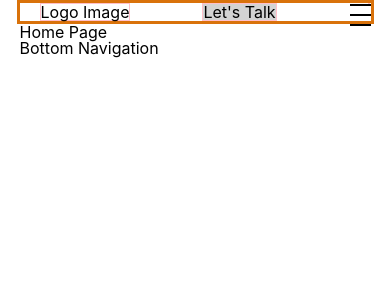
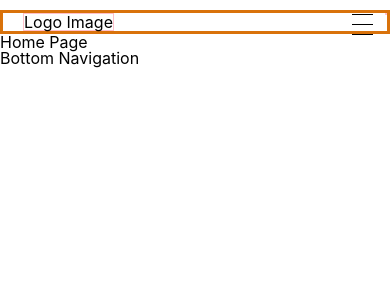
Before and after one commit to dlord-20/dlord-20.github.io, a React (Create React App) app: page / in a window 390 px wide. Shown: the top 300 px of the page. Built offline with nearby package versions, Linux system fonts and the light colour scheme.

Commit message:
Fixed the mobile spacing issues with the menu and overall structure. Things are starting to take shape

```diff
--- a/src/components/topNav.js
+++ b/src/components/topNav.js
@@ -30,14 +30,14 @@ export default function TopNav() {
             <div className="nav-item nav-desktop">
                 {getNav()}
             </div>
-            <div className="nav-item">
+            <div className="nav-item nav-button">
                 {getButton()}
             </div>
             <div className="nav-item nav-mobile">
                 <input type="checkbox" className="toggler"></input>
                 <div className="hamburger"><div></div></div>
                 <div className="menu">
-                    <div>
+                    <div className="menu-container">
                         {getNav()}
                         {getButton()}
                     </div>
--- a/src/index.css
+++ b/src/index.css
@@ -80,6 +80,7 @@ code {
   align-items: flex-start;
   max-width: 90%;
   border: 3px solid var(--derek);
+  margin-top: .6rem;
 }
 
 .navigation > :first-child {
@@ -109,12 +110,12 @@ code {
 }
 
 .nav-item * {
-  margin: 0 !important;
-  padding: 0 !important;
+  margin: 0;
+  padding: 0;
 }
 
 .bottom-navigation {
-  width: 90%;
+  max-width: 90%;
   margin: auto;
 }
 
@@ -141,11 +142,39 @@ code {
 }
 
 /* ----------------- Mobile Size ----------------- */
+/* ----------------- Mobile Size ----------------- */
+/* ----------------- Mobile Size ----------------- */
 
-@media only screen and (max-width: 600px) {
+
+@media only screen and (max-width: 700px) {
+
+  /* ----------------- Mobile Size - Overall Website Structure ----------------- */
+  .container {
+    max-width: 100%;
+  }
+
+
+
+
+  /* ----------------- Mobile Size - Navigation ----------------- */
+
+  .navigation, .bottom-navigation {
+    max-width: 100%;
+  }
 
   .nav-desktop, .nav-button {
     display: none;
+  }
+
+  .nav-item nav {
+    gap: 0;
+    align-items: center;
+  }
+
+  .nav-item nav a {
+    display: flex;
+    align-items: center;
+    padding-left: .5rem !important;
   }
 
   .nav-mobile {
@@ -167,38 +196,15 @@ code {
     align-items: flex-start;
 }
 
-/* .background-exit {
-    display: block;
-    position: absolute;
-    width: 100%;
-    height: 100%;
-    background: black;
-    left: 0;
-    opacity: .2;
-    z-index: 1;
-} */
-
-
-
-
-/* Helper code for hamburger menu */
-/* --------------------------------------------------------- */
-
-*{
-    margin: 0;
-    padding: 0;
-}
-
-
 
 .toggler{
 /* ALWAYS KEEPING THE TOGGLER OR THE CHECKBOX ON TOP OF EVERYTHING :  */
     z-index:4;
     height: 50px;
-    width: 50px;
+    width: 55px;
     position: absolute;
     top: 0;
-    right: 5%;
+    right: 0;
     cursor: pointer;
     opacity: 0;
 }
@@ -206,7 +212,7 @@ code {
 .hamburger{
     position: absolute;
     top: 0;
-    right: 3%;
+    right: 0;
     height: 30px;
     width: 35px;
     padding: 0.6rem;
@@ -286,6 +292,7 @@ TOP AT -10PX ABOVE THE MIDDLE ONE AND BOTTOM ONE IS 10PX BELOW THE MIDDLE: */
     width: 0%;
     height: 100vh;
     right: 0;
+    top: 0;
 
 /* APPLYING TRANSITION TO THE MENU :  */
 
@@ -301,6 +308,13 @@ TOP AT -10PX ABOVE THE MIDDLE ONE AND BOTTOM ONE IS 10PX BELOW THE MIDDLE: */
 
 /* STYLING THE LIST :  */
 
+.menu-container {
+  height: 100%;
+  display: flex;
+  flex-direction: column;
+  justify-content: space-between;
+}
+
 .menu >  div > nav {
     display: flex;
     flex-direction: column;
@@ -310,10 +324,6 @@ TOP AT -10PX ABOVE THE MIDDLE ONE AND BOTTOM ONE IS 10PX BELOW THE MIDDLE: */
 /* HIDDEN INITIALLY  :  */
 
     visibility: hidden;
-}
-
-.menu > div > nav:first-child {
-    padding-top: 50px;
 }
 
 .menu > div > nav {
@@ -326,7 +336,7 @@ TOP AT -10PX ABOVE THE MIDDLE ONE AND BOTTOM ONE IS 10PX BELOW THE MIDDLE: */
     text-decoration: none;
     font-size: 1rem;
     font-family: 'Segoe UI', Tahoma, Geneva, Verdana, sans-serif;
-    padding: 1rem;
+    /* padding: 1rem; */
     margin-right: 2rem;
     width: 100%;
     text-align: left;
@@ -341,6 +351,18 @@ TOP AT -10PX ABOVE THE MIDDLE ONE AND BOTTOM ONE IS 10PX BELOW THE MIDDLE: */
     visibility: visible;
 }
 
+.toggler:checked ~ .menu > div > nav > a > div {
+  /* padding: 1rem; */
+}
+
+
+.toggler:checked ~ .menu > div > nav > a {
+  border-left: 4px solid gray;
+  width: 100%;
+  min-height: 3rem;
+}
+
+
 .toggler:checked ~ .menu > div > nav > a:hover{
     color: darkblue;
     text-decoration: underline;
@@ -349,7 +371,6 @@ TOP AT -10PX ABOVE THE MIDDLE ONE AND BOTTOM ONE IS 10PX BELOW THE MIDDLE: */
 }
 
 
-
 /*  */
 
 }
```
